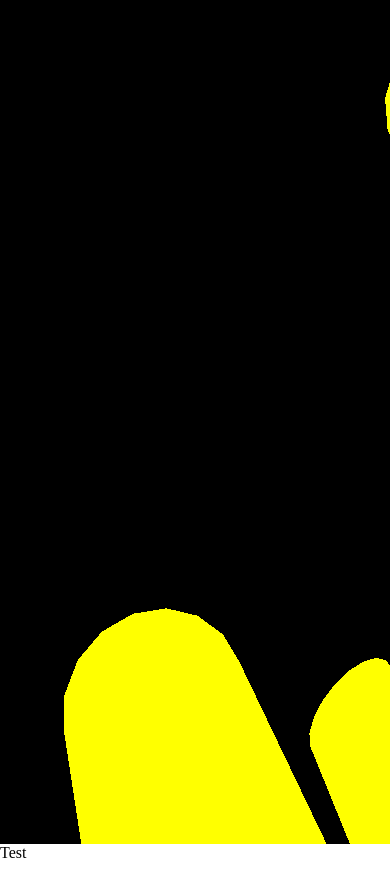
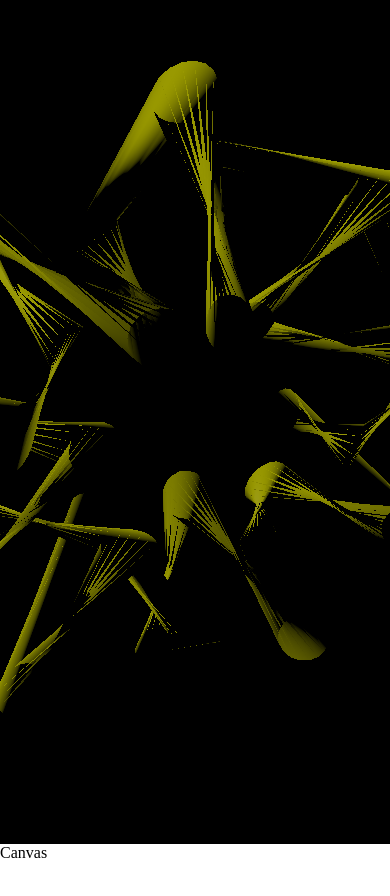
Before and after one commit to dianalduran/Stackathon, a plain HTML site: page index.html in a window 390 px wide. Before the commit the page ends 862 px from the top, so only its background shows below. Drawn offline with nearby package versions, Linux system fonts and the light colour scheme; animation ran at ten frames a second.

Commit message:
feat: refactored and added responsive design

```diff
--- a/index.html
+++ b/index.html
@@ -8,37 +8,53 @@
   <body>
     <script src="three.js"></script>
     <script>
-      //set up includes scene, camera and renderer
-      const scene = new THREE.Scene();
-
-      // the parameters for PerspectiveCamera include FOV in degrees, aspect ratio width/height, near and far clipping plane
-      const camera = new THREE.PerspectiveCamera(
-        55,
-        window.innerWidth / window.innerHeight,
-        0.1,
-        1000
-      );
-      //   camera.position.set(0, 0, -100);
-
+      function main() {
+        // renderer
         const renderer = new THREE.WebGLRenderer();
         renderer.setSize(window.innerWidth, window.innerHeight);
         document.body.appendChild(renderer.domElement);
+        // camera
+        const fov = 55;
+        const aspect = window.innerWidth / window.innerHeight;
+        const near = 0.1;
+        const far = 1000;
+        const camera = new THREE.PerspectiveCamera(fov, aspect, near, far);
+        camera.position.set(0, 0, -100);
+        camera.position.z = 30;
+        // scene
+        const scene = new THREE.Scene();
+        // shape
+        const geometry = new THREE.TorusKnotGeometry(8.0, 1.0, 30, 17, 1, 19);
+        const material = new THREE.MeshPhongMaterial({ color: 0xffff00 });
+        const torusKnot = new THREE.Mesh(geometry, material);
+        //light
+        const color = 0xffffff;
+        const intensity = 1;
+        const light = new THREE.DirectionalLight(color, intensity);
+        light.position.set(-1, 2, 4);
 
-      const geometry = new THREE.TorusKnotGeometry(8.0, 1.0, 30, 17, 1, 19);
-      const material = new THREE.MeshBasicMaterial({ color: 0xffff00 });
-      const torusKnot = new THREE.Mesh(geometry, material);
         scene.add(torusKnot);
-
-      camera.position.z = 5;
+        scene.add(light);
 
         function animate() {
-        requestAnimationFrame(animate);
           torusKnot.rotation.x += 0.01;
           torusKnot.rotation.y += 0.01;
+
           renderer.render(scene, camera);
+          requestAnimationFrame(animate);
         }
-      animate();
+        requestAnimationFrame(animate);
+
+        // responsive design
+        function resize() {
+          camera.aspect = window.innerWidth / window.innerHeight;
+          camera.updateProjectionMatrix();
+          renderer.setSize(window.innerWidth, window.innerHeight);
+        }
+        window.addEventListener("resize", resize, false);
+      }
+      main();
     </script>
-    <div id="test">Test</div>
+    <div id="canvas">Canvas</div>
   </body>
 </html>
--- a/style.css
+++ b/style.css
@@ -1,3 +1,11 @@
+html,
 body {
   margin: 0;
+  height: 100%;
 }
+
+#canvas {
+  width: 100%;
+  height: 100%;
+  display: block;
+}
```
Lines whose indentation alone changed are shown as unchanged.
